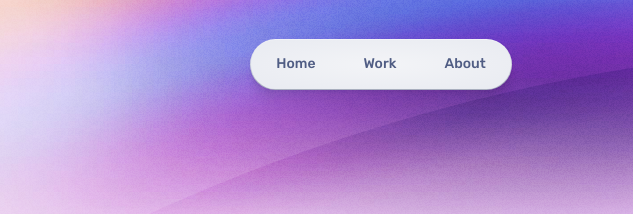
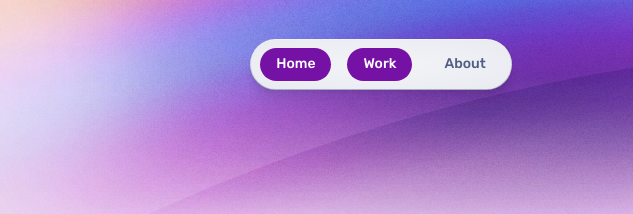
Before and after one commit to DamonHelheim/contentdome.github.io, an Astro site: page /contentdome.github.io/work/bloom-box in a window 1280 px wide. Shown: the top 214 px of the page, 259-892 px from the left. Built offline with nearby package versions, Linux system fonts and the light colour scheme; Astro itself is replaced by a stand-in of ours.

Commit message:
add actions 11

```diff
--- a/src/components/Nav.astro
+++ b/src/components/Nav.astro
@@ -5,9 +5,9 @@ import type { iconPaths } from './IconPaths';
 
 /** Main menu items */
 const textLinks: { label: string; href: string }[] = [
-	{ label: 'Home', href: '/' },
-	{ label: 'Work', href: '/work/' },
-	{ label: 'About', href: '/about/' },
+	{ label: 'Home', href: '/contentdome.github.io/' },
+	{ label: 'Work', href: '/contentdome.github.io/work/' },
+	{ label: 'About', href: '/contentdome.github.io/about/' },
 ];
 
 /** Icon links to social media — edit these with links to your profiles! */
--- a/src/pages/work/[...slug].astro
+++ b/src/pages/work/[...slug].astro
@@ -32,7 +32,7 @@ const { Content } = await entry.render();
 		<div class="stack gap-15">
 			<header>
 				<div class="wrapper stack gap-2">
-					<a class="back-link" href="/contentdome.github.io/work/"><Icon icon="arrow-left" /> Work</a>
+					<a class="back-link" href="/work/"><Icon icon="arrow-left" /> Work</a>
 					<Hero title={entry.data.title} align="start">
 						<div class="details">
 							<div class="tags">
```
